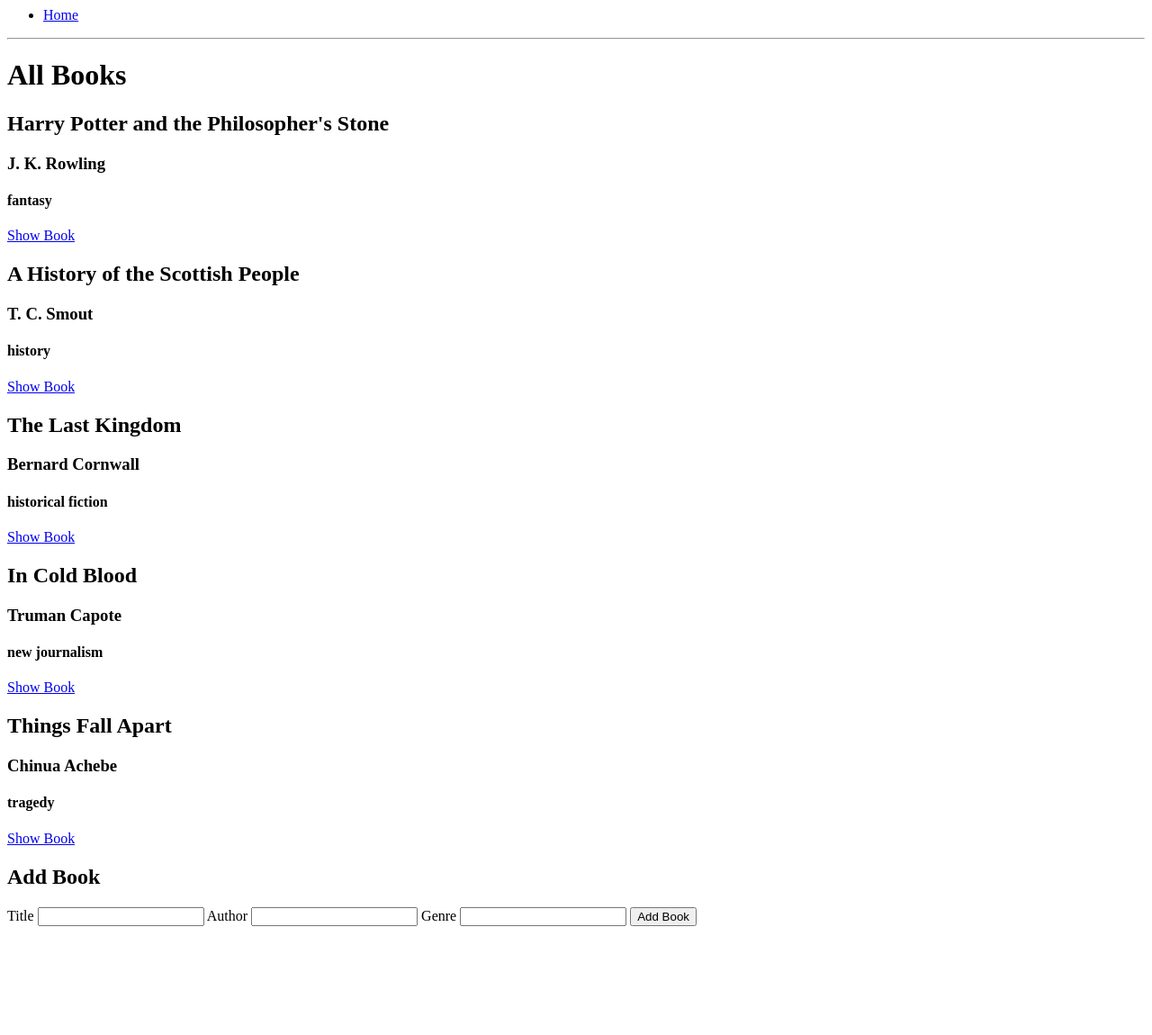
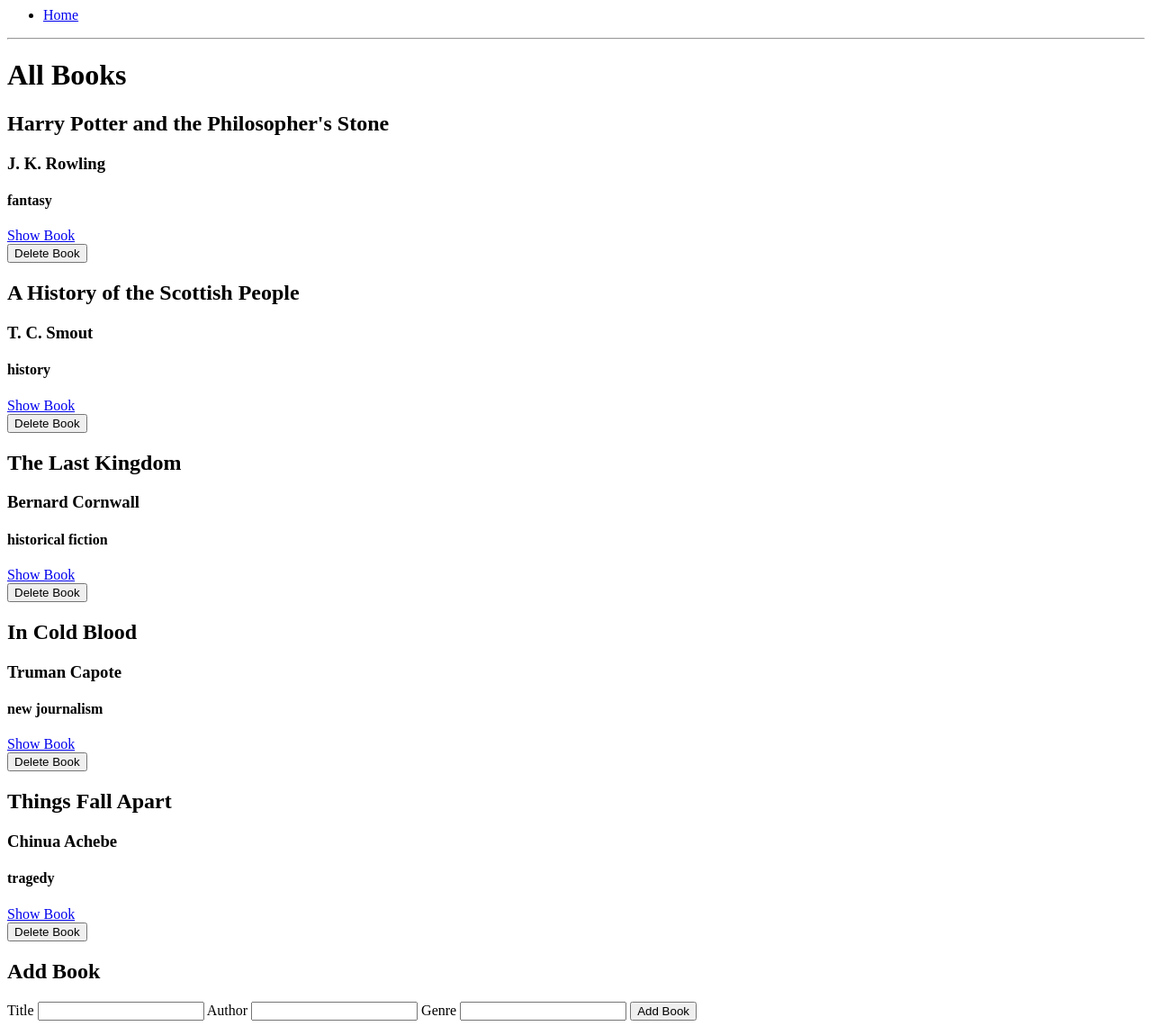
Before and after one commit to WaxenOsprey/codeclan_homework, a Flask app: page /books in a window 1280 px wide. Shown: the whole page at 90% size. Before the commit the page ends 1029 px from the top, so only its background shows below. Run offline with Flask 2, Linux system fonts and the light colour scheme.

Commit message:
add a delete function and finish MVP

```diff
--- a/w3_flask_library/controllers/controller.py
+++ b/w3_flask_library/controllers/controller.py
@@ -1,6 +1,6 @@
-from flask import render_template, request
+from flask import render_template, redirect, request
 from app import app
-from models.books import book_list, add_new_book
+from models.books import book_list, add_new_book, remove_book
 from models.book import Book
 
 @app.route('/')
@@ -11,11 +11,19 @@ def home():
 def index():
     return render_template('index.html', book_list=book_list)
 
+
+#when this request is made it saves whats inside <> as a variable index
+#when that happens the single_book function is triggered which takes index as its argument
+#it then uses index which is an int corrosponding to the list position of a Book
+#the index number is generated by the html a tag which forwards to url with the relevent index list number
 @app.route('/books/<index>')
 def single_book(index):
+  #the index can then be used to get the book in question and saves it to a variable chosen book
   chosen_book = book_list[int(index)]
 
+  #now the book.html template is rendered and the chosen book is passed into the placeholders on the page
   return render_template('book.html', book=chosen_book)
+
 
 @app.route('/books', methods=['POST'])
 def add_book():
@@ -26,3 +34,8 @@ def add_book():
    add_new_book(newBook)
 
    return render_template('index.html', book_list=book_list)
+
+@app.route("/books/delete/<index>", methods=["POST"])
+def books_delete(index):
+    remove_book(int(index))
+    return redirect("/books")
--- a/w3_flask_library/models/books.py
+++ b/w3_flask_library/models/books.py
@@ -11,3 +11,6 @@ book_list = [book_1, book_2, book_3, book_4, book_5]
 
 def add_new_book(book):
     book_list.append(book)
+
+def remove_book(book):
+    book_list.pop(book)
--- a/w3_flask_library/templates/index.html
+++ b/w3_flask_library/templates/index.html
@@ -9,7 +9,10 @@
       <h2>{{ book.title }}</h2>
       <h3>{{ book.author }}</h3>
       <h4>{{ book.genre }}</h4>
-      <a href="/books//{{book_list.index(book)}}">Show Book</a>
+      <a href="/books/{{book_list.index(book)}}">Show Book</a>
+      <form action="/books/delete/{{book_list.index(book)}}" method="post">
+        <input type="submit" value="Delete Book">
+      </form>
     </div>
 {% endfor %}
 
```
Also changed, not shown: w3_flask_library/templates/remove.html (added, +11 -0 lines), w3_flask_library/templates/base.html (indentation only).
